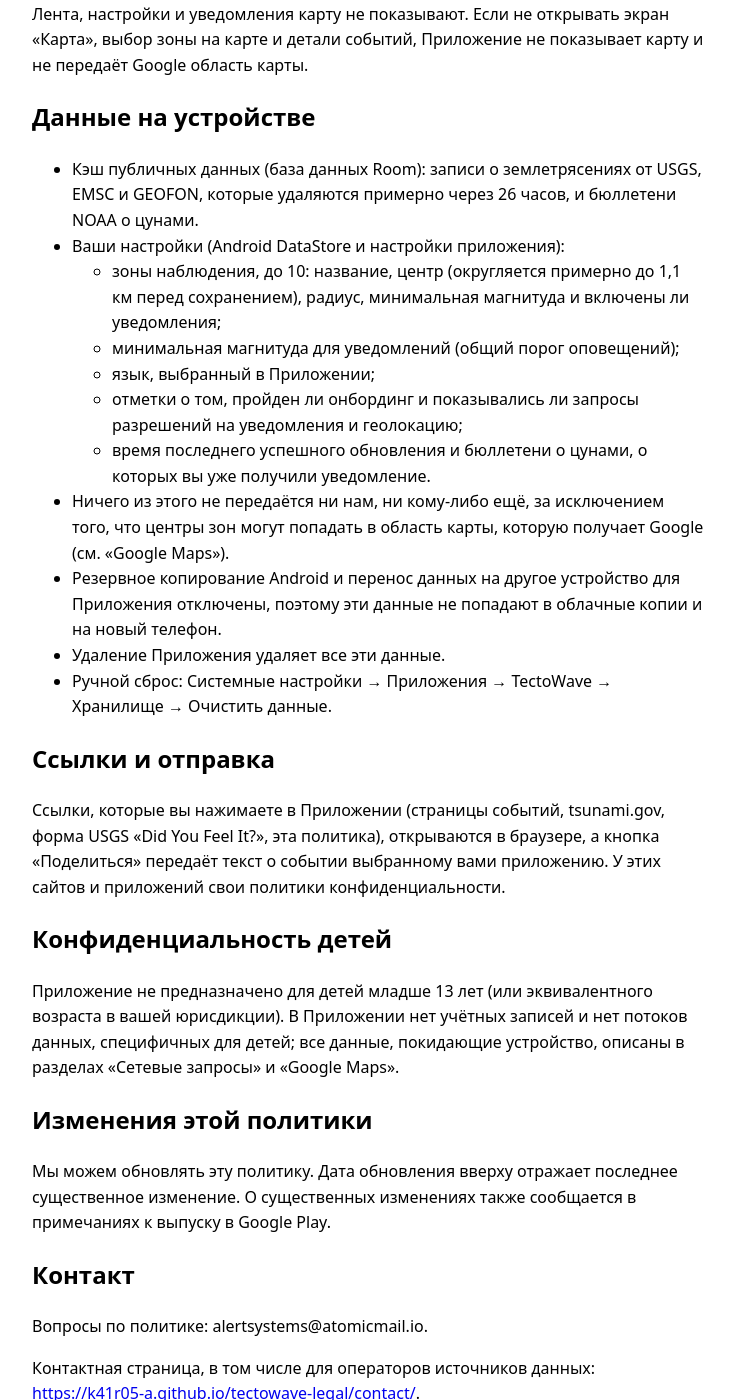
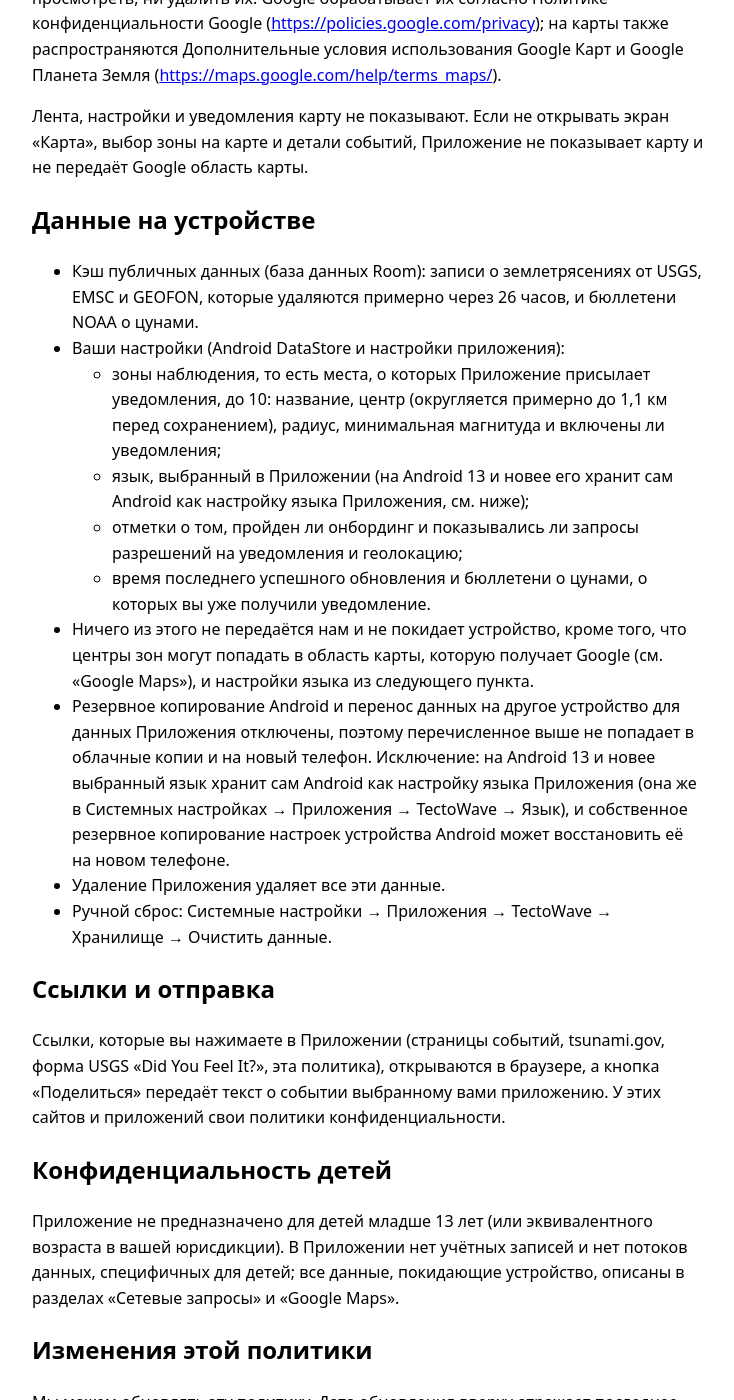
Before and after one commit to K41r05-a/tectowave-legal, a Jekyll site: the page built from ru/privacy.md, in a window 1280 px wide and 1400 px high, scrolled down 3624 px. Shown: the whole window, without its empty margins (272-1006 px from the left). Built offline with Jekyll 4.4.1, drawn with Linux system fonts in a browser that asks for light colours; some of the changed text lies outside the part shown.

Commit message:
Update privacy policy

```diff
--- a/ru/privacy.md
+++ b/ru/privacy.md
@@ -20,7 +20,7 @@
 - У Приложения нет бэкенда и нет учётных записей. Никакие данные из Приложения не попадают на наши серверы, и мы не получаем от вас персональных данных.
 - Приложение загружает публичные данные о землетрясениях и цунами от USGS, EMSC, GEOFON и NOAA. В этих запросах нет персональных данных.
 - Карты в Приложении рисует Google Maps SDK. Пока карта на экране, Google получает показанную область карты, в которую может попасть приблизительный центр одной из ваших зон наблюдения. Кроме того, SDK сам отправляет в Google технические данные: сведения об устройстве, псевдонимный идентификатор SDK, отчёты о сбоях и действия с картой. Подробнее - в разделе «Google Maps».
-- Всё остальное, включая зоны наблюдения и настройки, остаётся на устройстве.
+- Всё остальное, включая зоны наблюдения и настройки, остаётся на устройстве. Единственное исключение - язык, выбранный на Android 13 и новее: его хранит сам Android и может включить в свою резервную копию, см. «Данные на устройстве».
 
 ## Что мы не собираем
 
@@ -42,7 +42,7 @@
 
 ## Сетевые запросы
 
-Приложение делает HTTPS-запросы к перечисленным ниже публичным источникам данных: в фоне, не чаще раза в 15 минут при наличии сети, и когда Приложение обновляет ленту. В запросах нет тела, учётной записи, идентификатора пользователя и местоположения: только время начала выборки и постоянные параметры. Каждый запрос содержит заголовок User-Agent с названием и версией Приложения и адресом нашей контактной страницы, чтобы операторы данных могли с нами связаться. Серверы могут записывать IP-адрес и User-Agent в журналы в рамках обычной работы; это вне нашего контроля, и мы эти журналы не получаем.
+Приложение делает HTTPS-запросы к перечисленным ниже публичным источникам данных: в фоне примерно раз в 15 минут при наличии сети (Android может запускать эту проверку реже, чтобы экономить заряд, а после неудачной проверки Приложение повторяет её до трёх раз с паузами 5, 10 и 15 минут), и когда Приложение обновляет ленту. В запросах нет тела, учётной записи, идентификатора пользователя и местоположения: только время начала выборки и постоянные параметры. Каждый запрос содержит заголовок User-Agent с названием и версией Приложения и адресом нашей контактной страницы, чтобы операторы данных могли с нами связаться. Серверы могут записывать IP-адрес и User-Agent в журналы в рамках обычной работы; это вне нашего контроля, и мы эти журналы не получаем.
 
 - **USGS** - публичные данные о землетрясениях Геологической службы США, `https://earthquake.usgs.gov/earthquakes/feed/v1.0/summary/all_day.geojson`. Политика конфиденциальности USGS: <https://www.usgs.gov/privacy>.
 - **EMSC** - публичные записи о землетрясениях с сервиса событий Европейско-Средиземноморского сейсмологического центра на `https://www.seismicportal.eu`.
@@ -80,13 +80,12 @@
 
 - Кэш публичных данных (база данных Room): записи о землетрясениях от USGS, EMSC и GEOFON, которые удаляются примерно через 26 часов, и бюллетени NOAA о цунами.
 - Ваши настройки (Android DataStore и настройки приложения):
-  - зоны наблюдения, до 10: название, центр (округляется примерно до 1,1 км перед сохранением), радиус, минимальная магнитуда и включены ли уведомления;
-  - минимальная магнитуда для уведомлений (общий порог оповещений);
-  - язык, выбранный в Приложении;
+  - зоны наблюдения, то есть места, о которых Приложение присылает уведомления, до 10: название, центр (округляется примерно до 1,1 км перед сохранением), радиус, минимальная магнитуда и включены ли уведомления;
+  - язык, выбранный в Приложении (на Android 13 и новее его хранит сам Android как настройку языка Приложения, см. ниже);
   - отметки о том, пройден ли онбординг и показывались ли запросы разрешений на уведомления и геолокацию;
   - время последнего успешного обновления и бюллетени о цунами, о которых вы уже получили уведомление.
-- Ничего из этого не передаётся ни нам, ни кому-либо ещё, за исключением того, что центры зон могут попадать в область карты, которую получает Google (см. «Google Maps»).
-- Резервное копирование Android и перенос данных на другое устройство для Приложения отключены, поэтому эти данные не попадают в облачные копии и на новый телефон.
+- Ничего из этого не передаётся нам и не покидает устройство, кроме того, что центры зон могут попадать в область карты, которую получает Google (см. «Google Maps»), и настройки языка из следующего пункта.
+- Резервное копирование Android и перенос данных на другое устройство для данных Приложения отключены, поэтому перечисленное выше не попадает в облачные копии и на новый телефон. Исключение: на Android 13 и новее выбранный язык хранит сам Android как настройку языка Приложения (она же в Системных настройках → Приложения → TectoWave → Язык), и собственное резервное копирование настроек устройства Android может восстановить её на новом телефоне.
 - Удаление Приложения удаляет все эти данные.
 - Ручной сброс: Системные настройки → Приложения → TectoWave → Хранилище → Очистить данные.
 
```
Also changed, not shown: other parts of ru/privacy.md (+2 -2 lines), contact/index.md (+4 -2 lines), en/privacy.md (+8 -9 lines).
